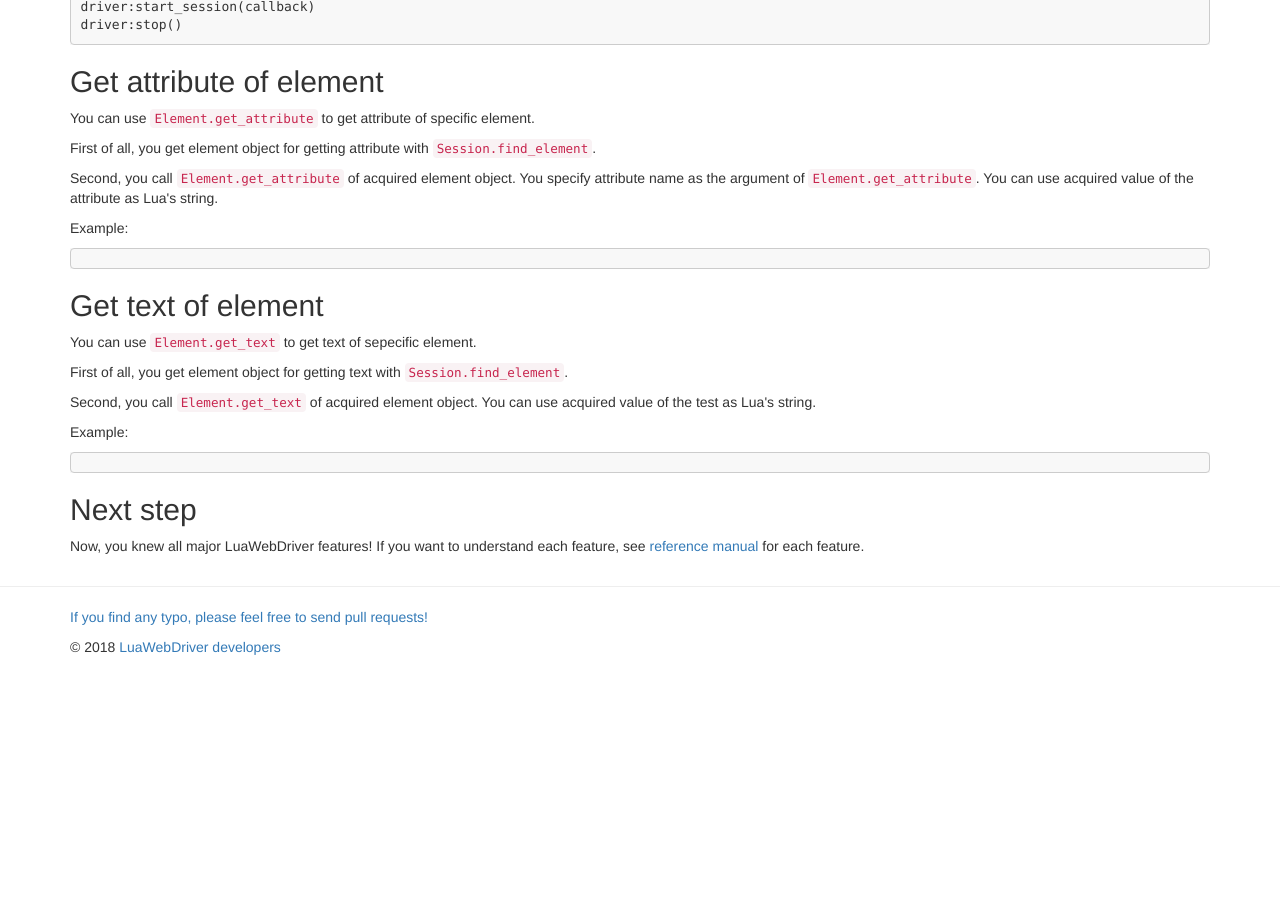
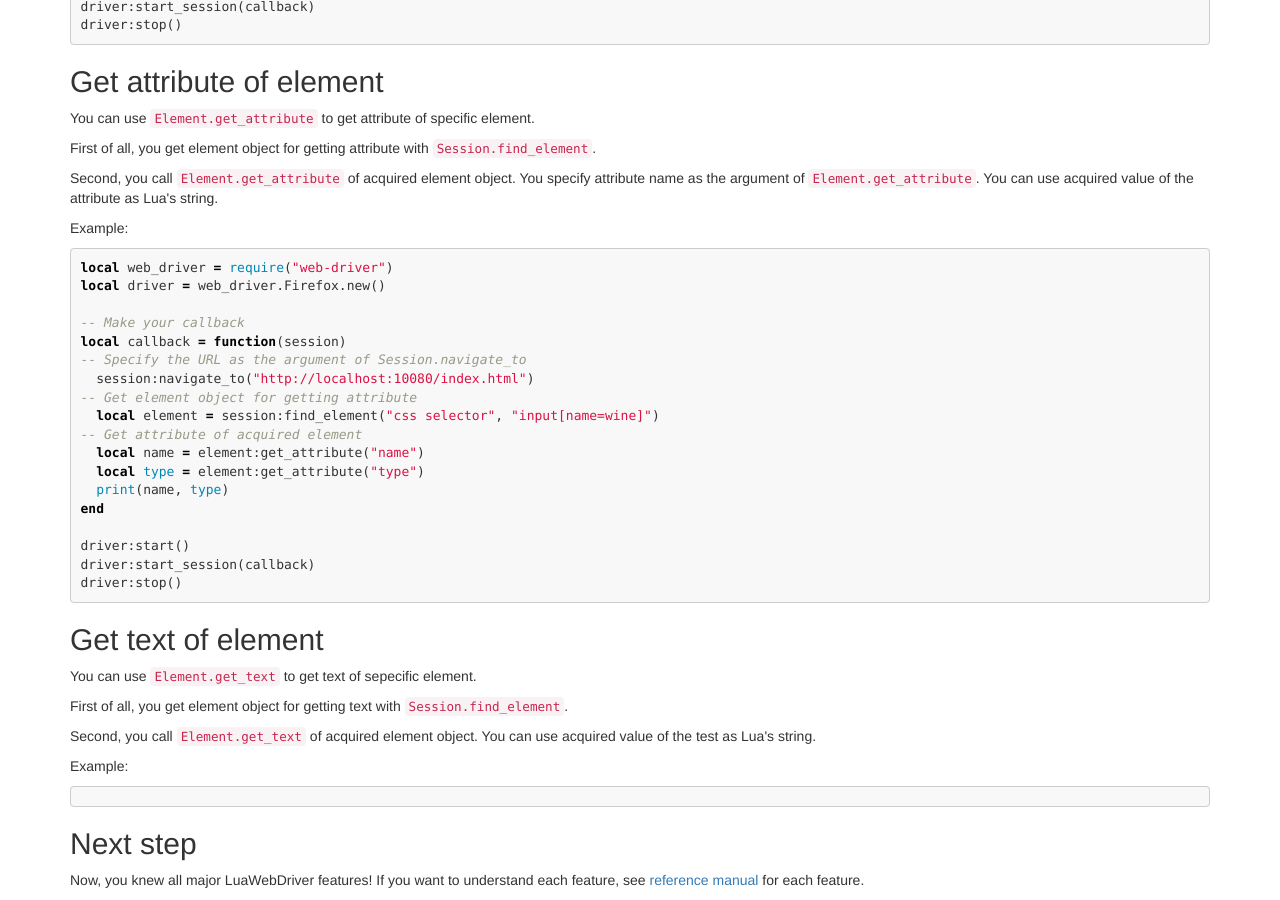
Before and after one commit to clear-code/lua-web-driver, a Jekyll site: the page built from docs/tutorial/index.md, in a window 1280 px wide and 900 px high, scrolled down 3508 px. Built offline with Jekyll 4.4.1, drawn with Linux system fonts in a browser that asks for light colours; before the commit the page ends 4175 px from its top, so only the background shows below that.

Commit message:
doc tutorial: add example for get attribute of element

````diff
--- a/docs/tutorial/index.md
+++ b/docs/tutorial/index.md
@@ -232,6 +232,24 @@
 Example:
 
 ```lua
+local web_driver = require("web-driver")
+local driver = web_driver.Firefox.new()
+
+-- Make your callback
+local callback = function(session)
+-- Specify the URL as the argument of Session.navigate_to
+  session:navigate_to("http://localhost:10080/index.html")
+-- Get element object for getting attribute
+  local element = session:find_element("css selector", "input[name=wine]")
+-- Get attribute of acquired element
+  local name = element:get_attribute("name")
+  local type = element:get_attribute("type")
+  print(name, type)
+end
+
+driver:start()
+driver:start_session(callback)
+driver:stop()
 ```
 
 ## Get text of element {#get-text-element}
````
Also changed, not shown: docs/ja/tutorial/index.md (+18 -0 lines), 1 other file.
